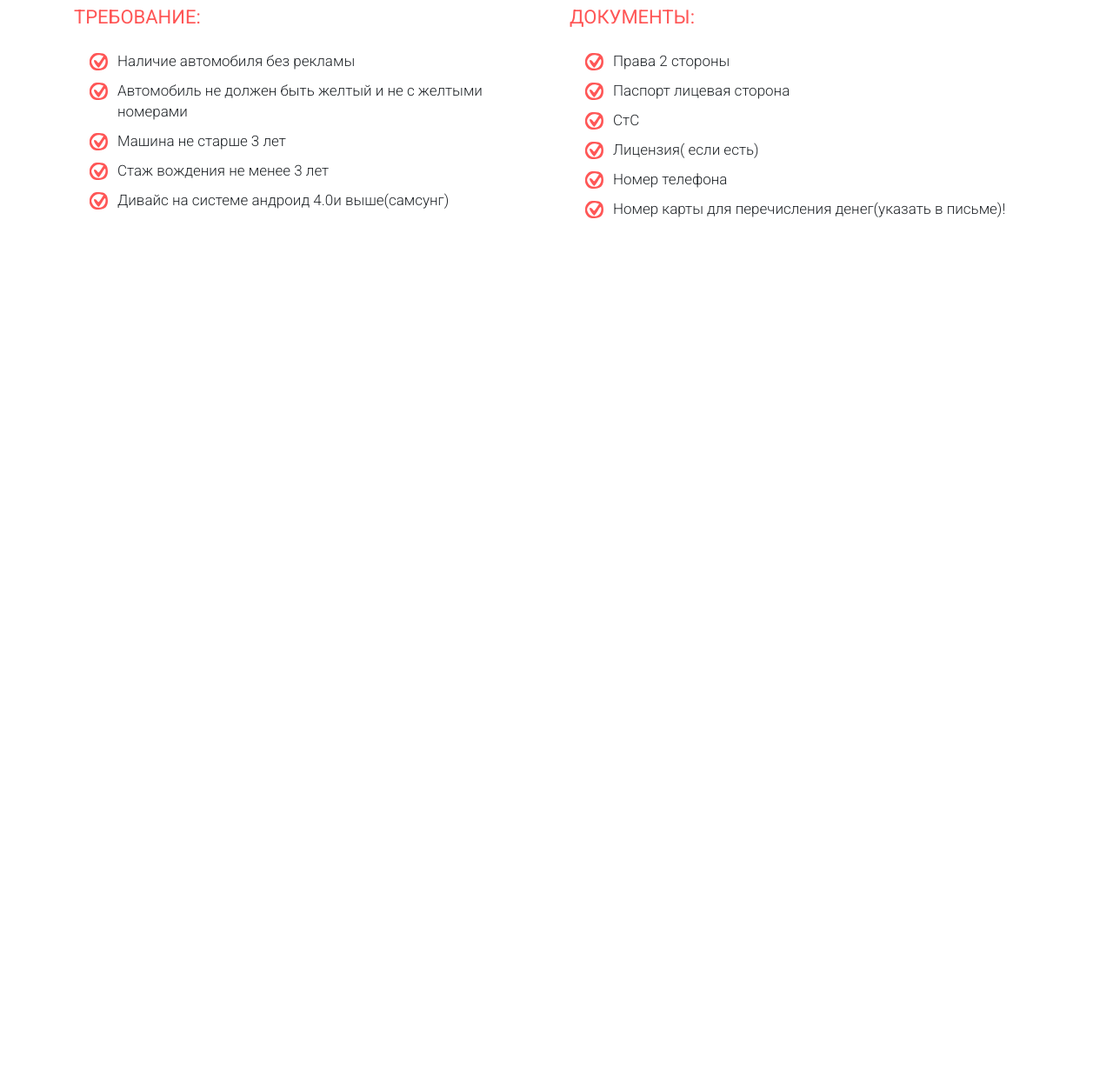
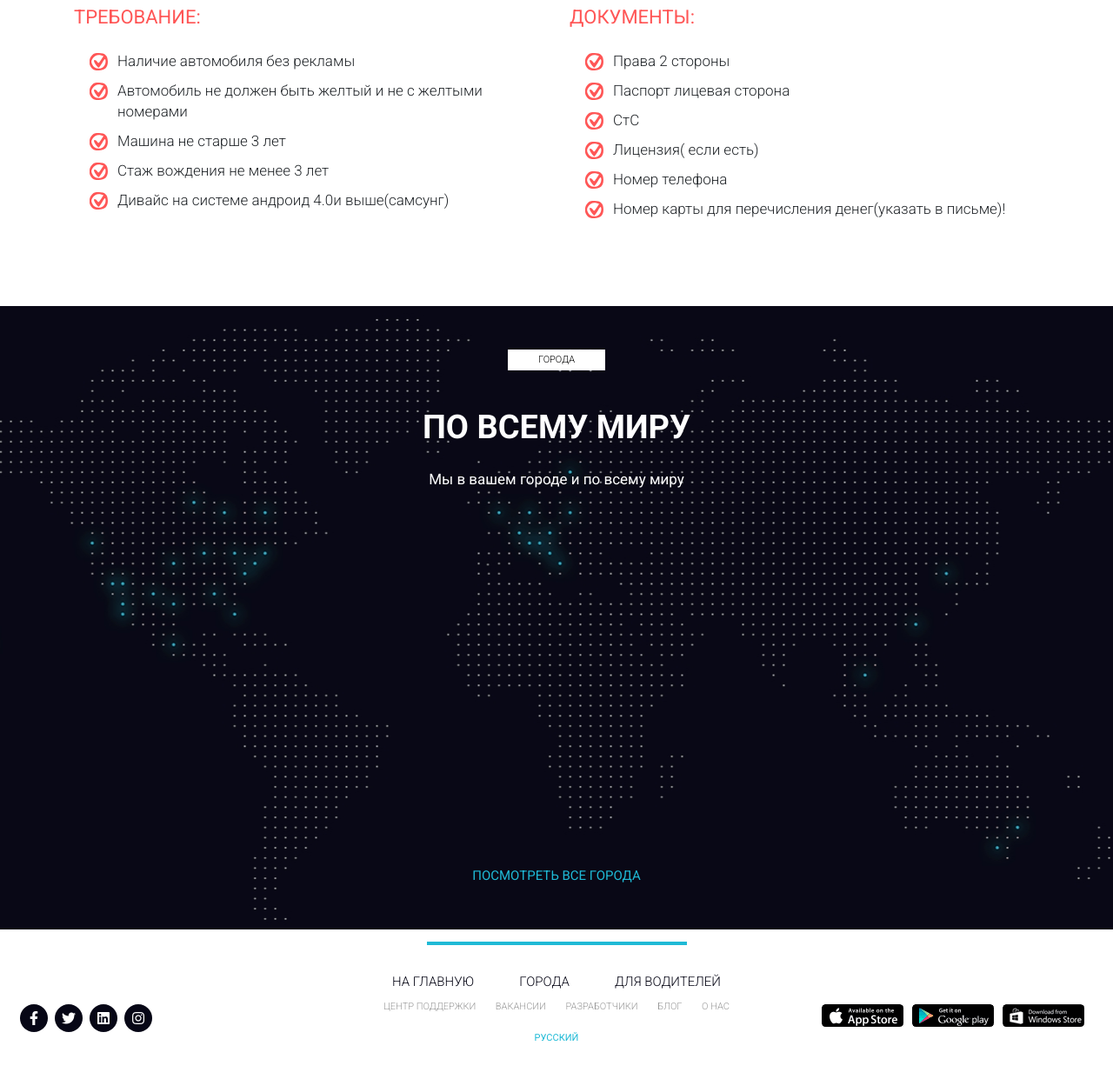
Before and after one commit to yrysNM/Web_Templates, a plain HTML site: page practice2Uber/src/index.html in a window 1280 px wide. Shown: the part 4266-5507 px from the top of the page at 87% size. Before the commit the page ends 4618 px from the top, so only its background shows below. Drawn offline with nearby package versions, Linux system fonts and the light colour scheme.

Commit message:
finished uber template

```diff
--- a/practice2Uber/src/index.html
+++ b/practice2Uber/src/index.html
@@ -5,6 +5,8 @@
     <meta http-equiv="X-UA-Compatible" content="IE=edge">
     <meta name="viewport" content="width=device-width, initial-scale=1.0">
     <title>Uber</title>
+
+    <link rel="stylesheet" href="https://use.fontawesome.com/releases/v5.8.2/css/all.css" integrity="sha384-oS3vJWv+0UjzBfQzYUhtDYW+Pj2yciDJxpsK1OYPAYjqT085Qq/1cq5FLXAZQ7Ay" crossorigin="anonymous">
 
     <link rel="stylesheet" href="https://cdnjs.cloudflare.com/ajax/libs/bootstrap/4.6.1/css/bootstrap-grid.min.css"  />
 
@@ -390,5 +392,71 @@
             </div>
         </div>
     </section>
+
+
+    <section class="around">
+        <div class="container">
+            <div class="head head_reverse">города</div>
+            <div class="headTxt headTxt_reverse">По всему миру</div>
+
+            <div class="subhead subhead_reverse">Мы в вашем городе и по всему миру</div>
+
+            <div class="around_foottxt">
+                <a href="#" class="map_link">посмотреть все города</a>
+            </div>
+        </div>
+    </section>
+
+    <footer>
+        <div class="line"></div>
+        <div class="footer_wrapper">
+            <div class="social_media">
+
+                    <a href="#" class="footer_social_item">
+                        <i class="fab fa-facebook-f"></i>
+                    </a>
+                    <a href="#" class="footer_social_item">
+                        <i class="fab fa-twitter"></i>
+                    </a>
+                    <a href="#" class="footer_social_item">
+                        <i class="fab fa-linkedin"></i>
+                    </a>
+                    <a href="#" class="footer_social_item">
+                        <i class="fab fa-instagram"></i>
+                    </a>
+
+            </div>
+
+            <div class="footer_menu">
+                    <div class="footer_links">
+                        <a href="#">на главную</a>
+                        <a href="#">города</a>
+                        <a href="#">для водителей</a>
+                    </div>
+
+                    <div class="footer_sublinks">
+                        <a href="#">центр поддержки</a>
+                        <a href="#">вакансии</a>
+                        <a href="#">разработчики</a>
+                        <a href="#">блог</a>
+                        <a href="#">о нас</a>
+                    </div>
+
+                    <a href="#" class="language">русский</a>
+            </div>
+
+            <div class="apps">
+                <a href="#">
+                    <img src="img/app_store.png" alt="App Store">
+                </a>
+                <a href="#">
+                    <img src="img/google_play.png" alt="Google play">
+                </a>
+                <a href="#">
+                    <img src="img/windows_store.png" alt="Windows store">
+                </a>
+            </div>
+        </div>
+    </footer>
 </body>
 </html>
--- a/practice2Uber/src/sass/style.sass
+++ b/practice2Uber/src/sass/style.sass
@@ -8,6 +8,7 @@ $seconds_color: #ff5656
 
 *
 	font-family: 'Roboto', sans-serif
+
 header
 	position: relative
 nav
@@ -337,3 +338,107 @@ nav
 			li
 				&::before
 					background: url('../icons/check_red.svg')  center (center / cover) no-repeat
+
+.around
+	min-height: 717px
+	padding: 50px 0
+	background: url('../img/bg/map.jpg') center center/cover no-repeat
+	position: relative
+	&_foottxt
+		position: absolute
+		left: 50%
+		transform: translateX(-50%)
+		bottom: 50px
+
+		a
+			text-align: center
+			font-weight: 400;
+			font-size: 15px;
+			text-transform: uppercase;
+			transition: all 0.5s
+			color: #1FBAD6;
+			&:hover
+				text-decoration: none
+				color: #fff
+
+
+footer
+	min-height: 143px
+	display: flex
+	flex-direction: column
+	align-items: center
+	padding: 0 0 39px 0
+	position: relative
+	a
+		&:hover
+			text-transform: none
+			text-decoration: none
+	.footer_wrapper
+		display: flex
+		.social_media
+			position: absolute
+			left: 23px
+			top: 50%
+			display: flex
+			.footer_social_item
+				display: block
+				margin-right: 8px
+				width: 32px
+				height: 32px
+				background-color: #070716
+				border-radius: 100%
+				color: #fff
+				display: flex
+				justify-content: center
+				align-items: center
+
+		.footer_menu
+			width: 398px
+			margin: 0 auto
+			margin-top: 31px
+			.footer_links
+				display: flex
+				justify-content: space-between
+				padding: 0 10px
+				a
+					font-weight: 300
+					font-size: 15px
+					text-transform: uppercase
+					color: #070716
+
+			.footer_sublinks
+				margin-top: 10px
+				display: flex
+				justify-content: space-between
+
+				a
+					font-weight: 300;
+					font-size: 11px;
+					text-transform: uppercase;
+					color: #999999;
+			.language
+				display: block
+				margin: 0 auto
+				color: #1fbad6
+				font-size: 11px
+				font-weight: 400
+				margin-top: 19px
+				text-transform: uppercase
+				text-align: center
+
+		.apps
+			position: absolute
+			right: 23px
+			top: 50%
+			display: flex
+			a
+				margin-right: 10px
+
+
+
+
+	.line
+		margin-top: 14px
+		width: 299px;
+		height: 4px;
+		background: #1FBAD6;
```
Also changed, not shown: practice2Uber/src/css/style.min.css, practice2Uber/src/img/app_store.png (added), practice2Uber/src/img/google_play.png (added), practice2Uber/src/img/windows_store.png (added), 1 other file.
